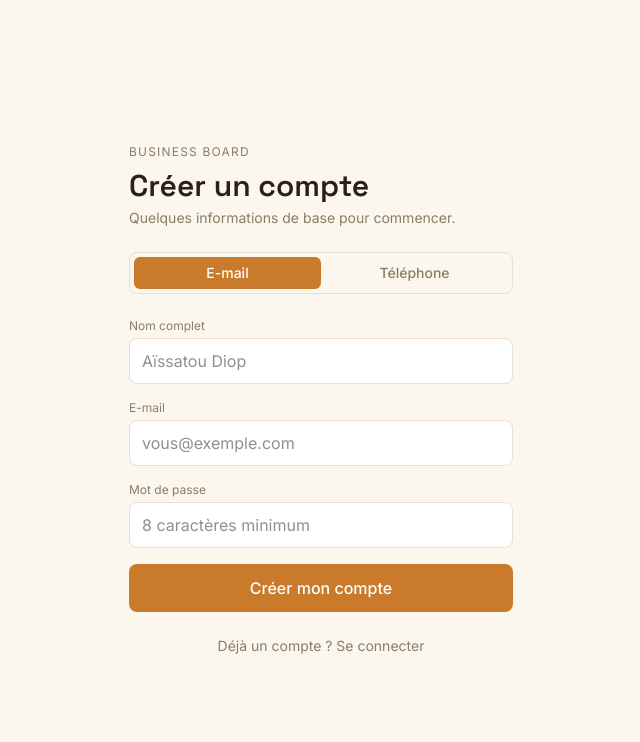
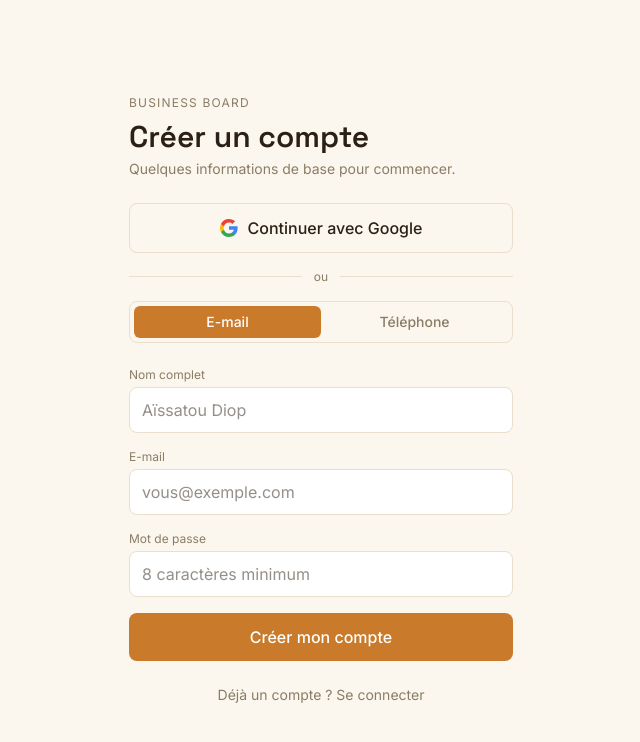
Before and after one commit to ftlskaizoku/Business-Board, a Next.js app: page /auth in a window 1280 px wide. Shown: the top 742 px of the page, without its empty margins (319-959 px from the left). Built offline with nearby package versions, Linux system fonts and the light colour scheme.

Commit message:
Google Auth allowed

```diff
--- /dev/null
+++ b/src/app/auth/callback/route.ts
@@ -0,0 +1,23 @@
+import { NextResponse } from "next/server";
+import { createClient } from "@/lib/supabase/server";
+
+// Google (and any future OAuth provider) redirects here with a one-time
+// "code" after the person approves the consent screen. We exchange it for a
+// real session, then hand off to "/" — which already knows whether to send
+// a first-time signer to /onboarding or a returning one to /dashboard.
+export async function GET(request: Request) {
+  const { searchParams, origin } = new URL(request.url);
+  const code = searchParams.get("code");
+  const next = searchParams.get("next") ?? "/";
+
+  if (code) {
+    const supabase = await createClient();
+    const { error } = await supabase.auth.exchangeCodeForSession(code);
+    if (!error) {
+      return NextResponse.redirect(`${origin}${next}`);
+    }
+  }
+
+  // Missing/expired code, or the person cancelled on Google's side.
+  return NextResponse.redirect(`${origin}/auth?error=oauth`);
+}
--- a/src/app/auth/page.tsx
+++ b/src/app/auth/page.tsx
@@ -28,9 +28,28 @@
   const [password, setPassword] = useState("");
   const [otp, setOtp] = useState("");
   const [loading, setLoading] = useState(false);
-  const [error, setError] = useState<string | null>(null);
+  const [error, setError] = useState<string | null>(
+    searchParams.get("error") === "oauth" ? "La connexion avec Google a échoué. Réessayez." : null
+  );
   const [checkEmail, setCheckEmail] = useState(false);
   const [awaitingOtp, setAwaitingOtp] = useState(false);
+  const [googleLoading, setGoogleLoading] = useState(false);
+
+  async function handleGoogle() {
+    setError(null);
+    setGoogleLoading(true);
+    const supabase = createClient();
+    const { error } = await supabase.auth.signInWithOAuth({
+      provider: "google",
+      options: { redirectTo: `${window.location.origin}/auth/callback` },
+    });
+    // On success the browser navigates to Google's consent screen, so this
+    // line only runs when signInWithOAuth itself failed to start.
+    if (error) {
+      setError(error.message);
+      setGoogleLoading(false);
+    }
+  }
 
   async function handleSubmit(e: React.FormEvent) {
     e.preventDefault();
@@ -172,6 +191,39 @@
             : "Connectez-vous pour retrouver votre commerce."}
         </p>
 
+        <button
+          type="button"
+          onClick={handleGoogle}
+          disabled={googleLoading}
+          className="w-full border border-line rounded-lg py-3 font-medium flex items-center justify-center gap-2.5 mb-4 disabled:opacity-60"
+        >
+          <svg width="18" height="18" viewBox="0 0 18 18" aria-hidden="true">
+            <path
+              fill="#4285F4"
+              d="M17.64 9.2c0-.64-.06-1.25-.16-1.84H9v3.48h4.84a4.14 4.14 0 0 1-1.8 2.72v2.26h2.9c1.7-1.57 2.7-3.88 2.7-6.62Z"
+            />
+            <path
+              fill="#34A853"
+              d="M9 18c2.43 0 4.47-.8 5.96-2.18l-2.9-2.26c-.8.54-1.84.86-3.06.86-2.35 0-4.34-1.59-5.05-3.72H.97v2.33A9 9 0 0 0 9 18Z"
+            />
+            <path
+              fill="#FBBC05"
+              d="M3.95 10.7A5.4 5.4 0 0 1 3.67 9c0-.59.1-1.17.28-1.7V4.97H.97A9 9 0 0 0 0 9c0 1.45.35 2.83.97 4.03l2.98-2.33Z"
+            />
+            <path
+              fill="#EA4335"
+              d="M9 3.58c1.32 0 2.51.46 3.44 1.35l2.58-2.58C13.46.89 11.43 0 9 0A9 9 0 0 0 .97 4.97l2.98 2.33C4.66 5.17 6.65 3.58 9 3.58Z"
+            />
+          </svg>
+          {googleLoading ? "…" : "Continuer avec Google"}
+        </button>
+
+        <div className="flex items-center gap-3 mb-4">
+          <span className="flex-1 h-px bg-line" />
+          <span className="text-xs text-muted">ou</span>
+          <span className="flex-1 h-px bg-line" />
+        </div>
+
         <div className="flex border border-line rounded-lg p-1 mb-6">
           <button
             type="button"
```
Also changed, not shown: 1 other file (tests, documents, lock files or other folders).
